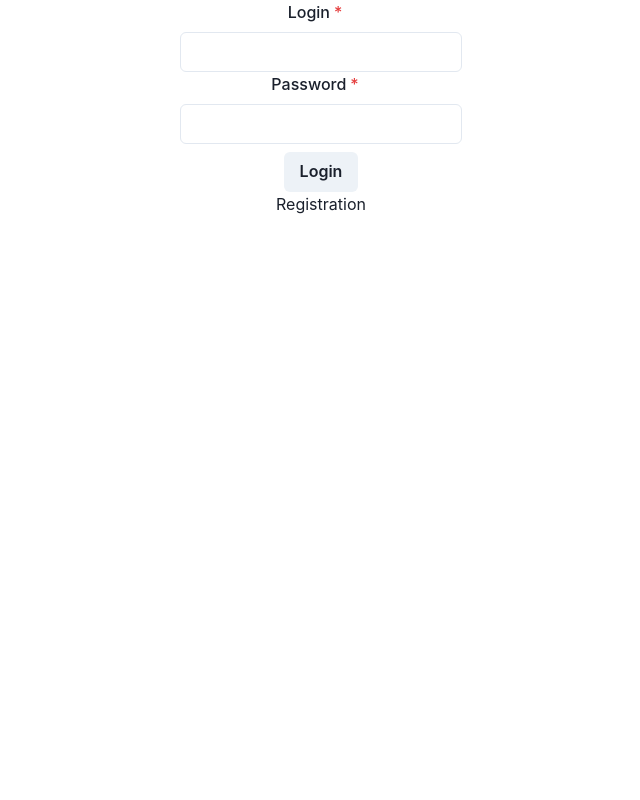
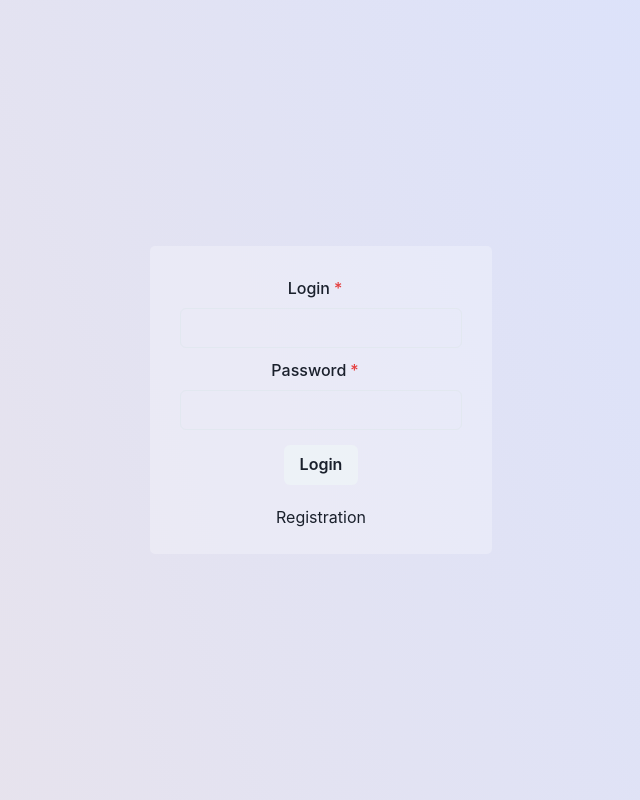
Before and after one commit to PersykJackson/client, a React (Create React App) app: page /login in a window 1280 px wide. Shown: the whole page, without its empty margins (319-959 px from the left). Built offline with nearby package versions, Linux system fonts and the light colour scheme.

Commit message:
Add styles to login page

```diff
--- /dev/null
+++ b/public/css/index.css
@@ -0,0 +1,4 @@
+html, body, #root {
+    height: 100%;
+    background: linear-gradient(70deg, rgb(234,227,233), rgb(217,226,254));
+}
--- a/public/index.html
+++ b/public/index.html
@@ -8,6 +8,7 @@
       name="description"
       content="Streaming service"
     />
+    <link rel="stylesheet" href="css/index.css" />
     <title>Streaming service</title>
   </head>
   <body>
--- a/src/app/components/auth/Login.tsx
+++ b/src/app/components/auth/Login.tsx
@@ -37,16 +37,16 @@ const Login: FC = () => {
   return (
     <>
       {token && <Redirect to="/" />}
-      <Center height="100%">
-        <Box w="max-content" textAlign="center">
+      <Center display="flex" flexDirection="column" justifyContent="center" height="100%">
+        <Box w="max-content" textAlign="center" padding="25px" bg="rgba(255,255,255,0.25)" borderRadius="5px">
           <form onSubmit={onSubmit}>
-            <FormControl isRequired isInvalid={!!error}>
+            <FormControl isRequired isInvalid={!!error} padding="5px">
               <Center>
                 <FormLabel htmlFor="login">Login</FormLabel>
               </Center>
               <Input id="login" type="login" name="login" ref={login} />
             </FormControl>
-            <FormControl isRequired isInvalid={!!error}>
+            <FormControl isRequired isInvalid={!!error} padding="5px">
               <Center>
                 <FormLabel htmlFor="password">Password</FormLabel>
               </Center>
@@ -55,14 +55,12 @@ const Login: FC = () => {
                 <FormErrorMessage>{error}</FormErrorMessage>
               </Center>
             </FormControl>
-            <Button type="submit" marginTop={2}>
+            <Button type="submit" marginTop="10px" _hover={{ backgroundColor: 'pink.100' }}>
               Login
             </Button>
           </form>
-          <LinkBox>
-            <Link href={REGISTRATION} marginTop="10px">
-              Registration
-            </Link>
+          <LinkBox marginTop="20px">
+            <Link href={REGISTRATION}>Registration</Link>
           </LinkBox>
         </Box>
       </Center>
```
